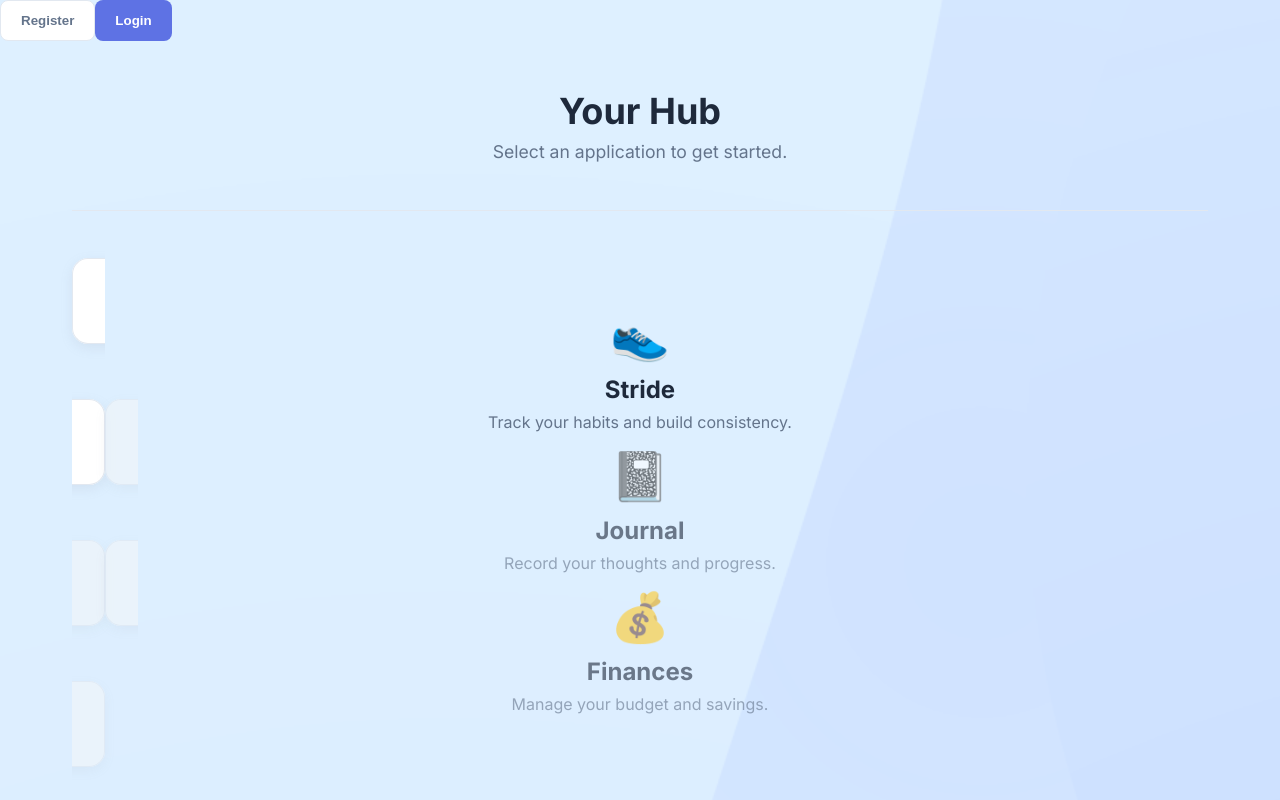
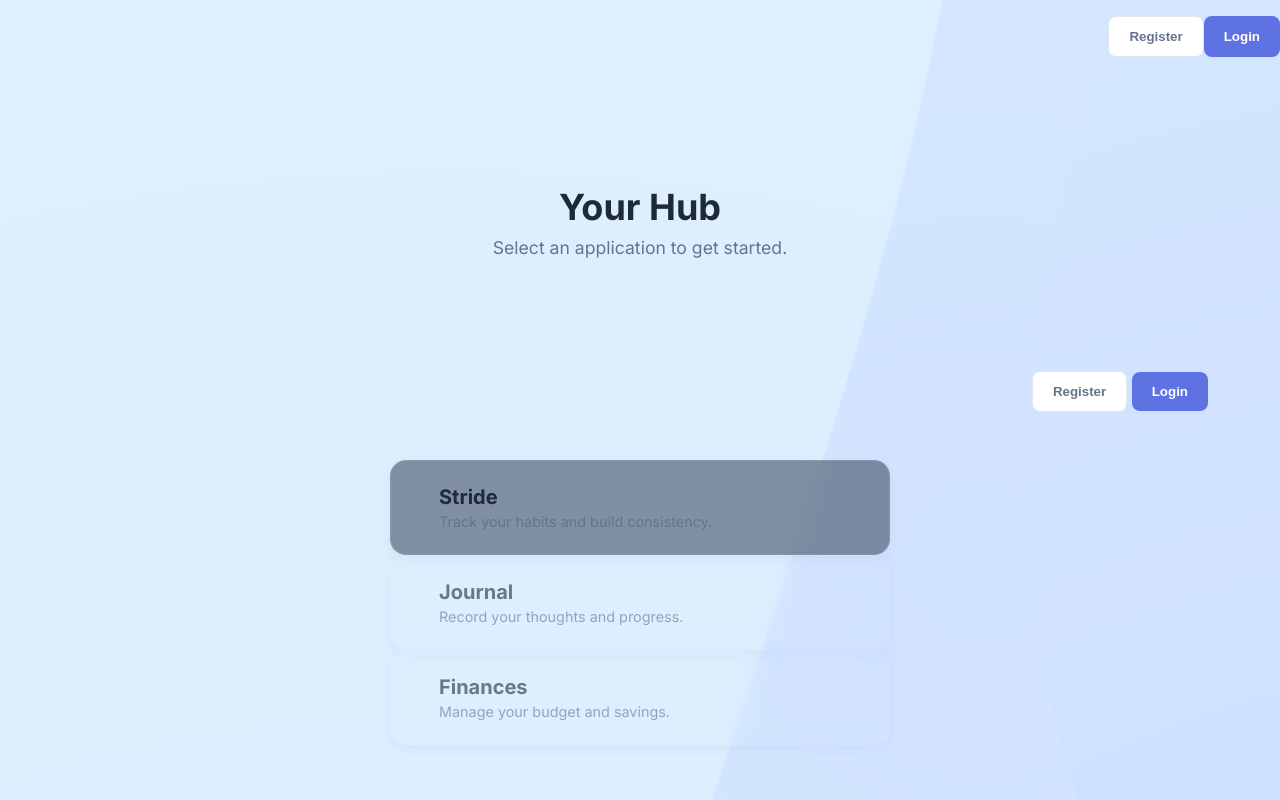
Before and after one commit to LeafBoyG/BetterHub, a Django app: page / in a window 1280 px wide. Run offline with Django 5.2, Linux system fonts and the light colour scheme.

Commit message:
acounts don't worl

```diff
--- a/static/css/hub.css
+++ b/static/css/hub.css
@@ -1,21 +1,51 @@
-/* --- HUB PAGE STYLES --- */
+/* --- REFINED HUB PAGE STYLES --- */
+.hub-nav {
+    display: flex;
+    justify-content: flex-end;
+    align-items: center;
+    gap: 1rem;
+    width: 100%;
+    padding: 1rem 0;
+}
+
+.hub-nav span, .hub-nav a {
+    font-weight: 500;
+}
+
+.page-content-wrapper {
+    display: flex;
+    flex-direction: column;
+    align-items: center; /* Center the content */
+    padding-top: 4rem;
+}
+
+/* This is now just for the app cards container */
 .hub-grid {
-    display: grid;
-    grid-template-columns: repeat(auto-fit, minmax(280px, 1fr));
+    display: flex;
+    flex-direction: column; /* Stack cards vertically */
     gap: 1.5rem;
     padding-top: 2rem;
+    width: 100%;
+    max-width: 500px; /* Constrain the width of the cards list */
 }
 
 .app-card {
-    background-color: var(--fg-color);
-    border: 1px solid var(--border-color);
+    /* REFINEMENT: Glassmorphism effect */
+    background: rgba(51, 65, 85, 0.55); /* Semi-transparent background */
+    backdrop-filter: blur(10px);
+    -webkit-backdrop-filter: blur(10px);
+    border: 1px solid rgba(255, 255, 255, 0.1);
+
     border-radius: 16px;
-    padding: 2rem;
-    text-align: center;
+    padding: 1.5rem;
+    text-align: left; /* Align text to the left */
     text-decoration: none;
     color: var(--text-color);
     box-shadow: 0 4px 12px var(--shadow-color);
     transition: transform 0.2s ease-in-out, box-shadow 0.2s ease-in-out;
+    display: flex; /* Use flexbox for icon and text alignment */
+    align-items: center;
+    gap: 1.5rem;
 }
 
 .app-card:hover {
@@ -25,23 +55,25 @@
 }
 
 .app-card-icon {
-    font-size: 3rem;
+    font-size: 2.5rem; /* Icon size */
     line-height: 1;
-    margin-bottom: 1rem;
+    color: var(--primary-color);
+    flex-shrink: 0;
 }
 
-.app-card h3 {
-    font-size: 1.5rem;
-    margin-bottom: 0.5rem;
+.app-card-text h3 {
+    font-size: 1.25rem;
+    margin-bottom: 0.25rem;
 }
 
-.app-card p {
+.app-card-text p {
     color: var(--text-muted-color);
+    font-size: 0.9rem;
 }
 
 .app-card.placeholder {
     opacity: 0.6;
-    background-color: var(--bg-color);
+    background-color: transparent;
     cursor: not-allowed;
 }
 
--- a/static/css/style.css
+++ b/static/css/style.css
@@ -694,3 +694,17 @@
         height: 24px;
     }
 }
+.profile-link {
+    display: flex;
+    align-items: center;
+    gap: 0.5rem;
+    text-decoration: none;
+    color: var(--text-color);
+    font-weight: 500;
+    padding: 0.5rem 1rem;
+    border-radius: 8px;
+    transition: background-color 0.2s;
+}
+.profile-link:hover {
+    background-color: var(--border-color);
+}
--- a/static/js/app.js
+++ b/static/js/app.js
@@ -1,5 +1,5 @@
 import * as api from './api.js';
-import { loadSettingsFromLocal, setEditingTaskId, getTaskById, state, saveSettingsToLocal } from './state.js';
+import { loadSettingsFromLocal, setEditingTaskId, getTaskById, state, saveSettingsToLocal, ALL_ACHIEVEMENTS } from './state.js';
 import * as ui from './ui.js';
 import * as actions from './actions.js';
 
@@ -35,11 +35,10 @@
                 console.log("Tasks loaded from server.");
             } catch (error) {
                 console.error("Failed to load tasks from server:", error);
-                if (error.status === 401 || error.status === 403) {
-                    actions.handleLogout();
-                } else {
-                    ui.showToast("Could not load data from server.");
-                }
+                // CORRECTED: Don't automatically log out. Just clear the bad token and update the UI.
+                localStorage.removeItem('authToken');
+                ui.updateNavState();
+                ui.showToast("Session expired. Please log in again.");
             }
         }
 
@@ -60,7 +59,7 @@
             ui.openModal(this.dom.modals.login);
         }
 
-        this.registerServiceWorker();
+        ui.updateNavState(); // Always update nav on initial load
     }
 
     setupEventListeners() {
--- a/static/js/ui.js
+++ b/static/js/ui.js
@@ -80,11 +80,7 @@
     if (authToken) {
         if (loggedInNav) loggedInNav.style.display = 'flex';
         if (loggedOutNav) loggedOutNav.style.display = 'none';
-        if (welcomeMessage) {
-            // In a real app, you would fetch the username from an API endpoint
-            // For now, we'll keep it simple.
-            welcomeMessage.textContent = `Welcome!`;
-        }
+        if(welcomeMessage) welcomeMessage.textContent = `Welcome!`; // Placeholder
     } else {
         if (loggedInNav) loggedInNav.style.display = 'none';
         if (loggedOutNav) loggedOutNav.style.display = 'flex';
--- a/templates/hub.html
+++ b/templates/hub.html
@@ -7,20 +7,7 @@
     <link rel="stylesheet" href="{% static 'css/hub.css' %}">
 {% endblock %}
 
-{% block top_nav %}
-   <div class="hub-nav">
-    <div id="logged-in-nav" style="display: none;">
-        <span id="welcome-message"></span>
-        <a href="{% url 'profile' %}" class="btn-secondary">Profile</a>
-        <a href="#" data-action="logout" class="btn-secondary">Logout</a>
-    </div>
 
-    <div id="logged-out-nav">
-        <button class="btn-secondary" data-action="show-reg-modal">Register</button>
-        <button class="btn-primary" data-action="show-login-modal">Login</button>
-    </div>
-</div>
-{% endblock %}
 
 {% block content %}
 <div class="page-content-wrapper">
@@ -29,23 +16,50 @@
         <p>Select an application to get started.</p>
     </div>
 
+
+    {% block top_nav %}
+ <div class="hub-nav">
+    <div id="logged-in-nav" style="display: none;">
+        <span id="welcome-message"></span>
+        <a href="{% url 'profile' %}" class="btn-secondary">Profile</a>
+        <a href="#" data-action="logout" class="btn-secondary">Logout</a>
+    </div>
+    <div id="logged-out-nav">
+        <button class="btn-secondary" data-action="show-reg-modal">Register</button>
+        <button class="btn-primary" data-action="show-login-modal">Login</button>
+    </div>
+</div>
+{% endblock %}
+
     <div class="hub-grid">
         <a href="{% url 'stride-app' %}" class="app-card">
-            <div class="app-card-icon">👟</div>
+            <div class="app-card-icon">
+                <img src="{% static 'icons/DashboardIcon.svg' %}" alt="Stride Icon">
+            </div>
+            <div class="app-card-text">
                 <h3>Stride</h3>
                 <p>Track your habits and build consistency.</p>
+            </div>
         </a>
 
         <a href="#" class="app-card placeholder">
-            <div class="app-card-icon">📓</div>
+            <div class="app-card-icon">
+                <img src="{% static 'icons/JournalIcon.svg' %}" alt="Journal Icon">
+            </div>
+            <div class="app-card-text">
                 <h3>Journal</h3>
                 <p>Record your thoughts and progress.</p>
+            </div>
         </a>
 
         <a href="#" class="app-card placeholder">
-            <div class="app-card-icon">💰</div>
+            <div class="app-card-icon">
+                <img src="{% static 'icons/Statistics icon.svg' %}" alt="Finances Icon">
+            </div>
+            <div class="app-card-text">
                 <h3>Finances</h3>
                 <p>Manage your budget and savings.</p>
+            </div>
         </a>
     </div>
 </div>
```
Also changed, not shown: static/js/profile.js (added, +26 -0 lines), templates/base.html (+2 -52 lines), templates/profile.html (+7 -21 lines), db.sqlite3. Lines whose indentation alone changed are shown as unchanged.
